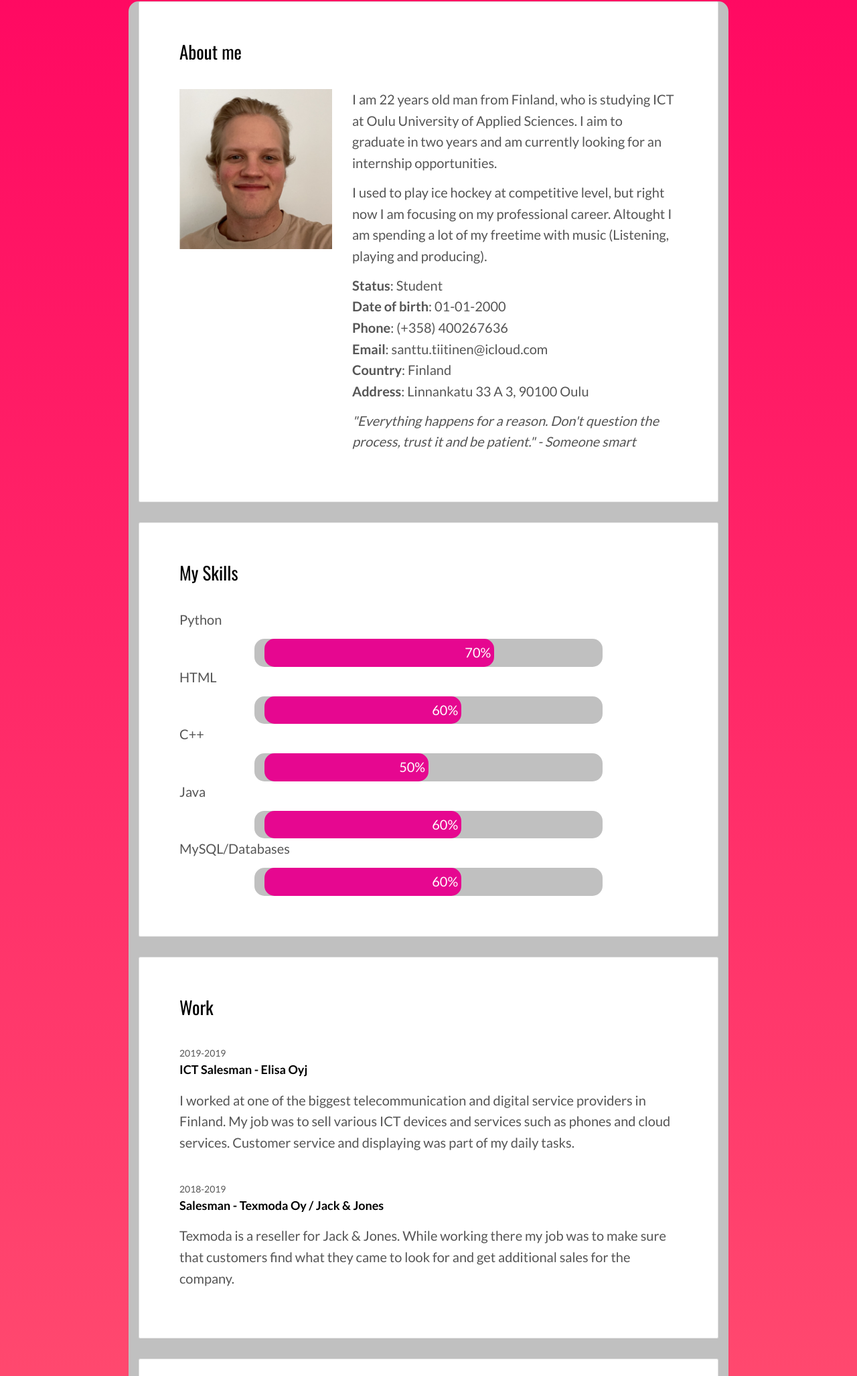
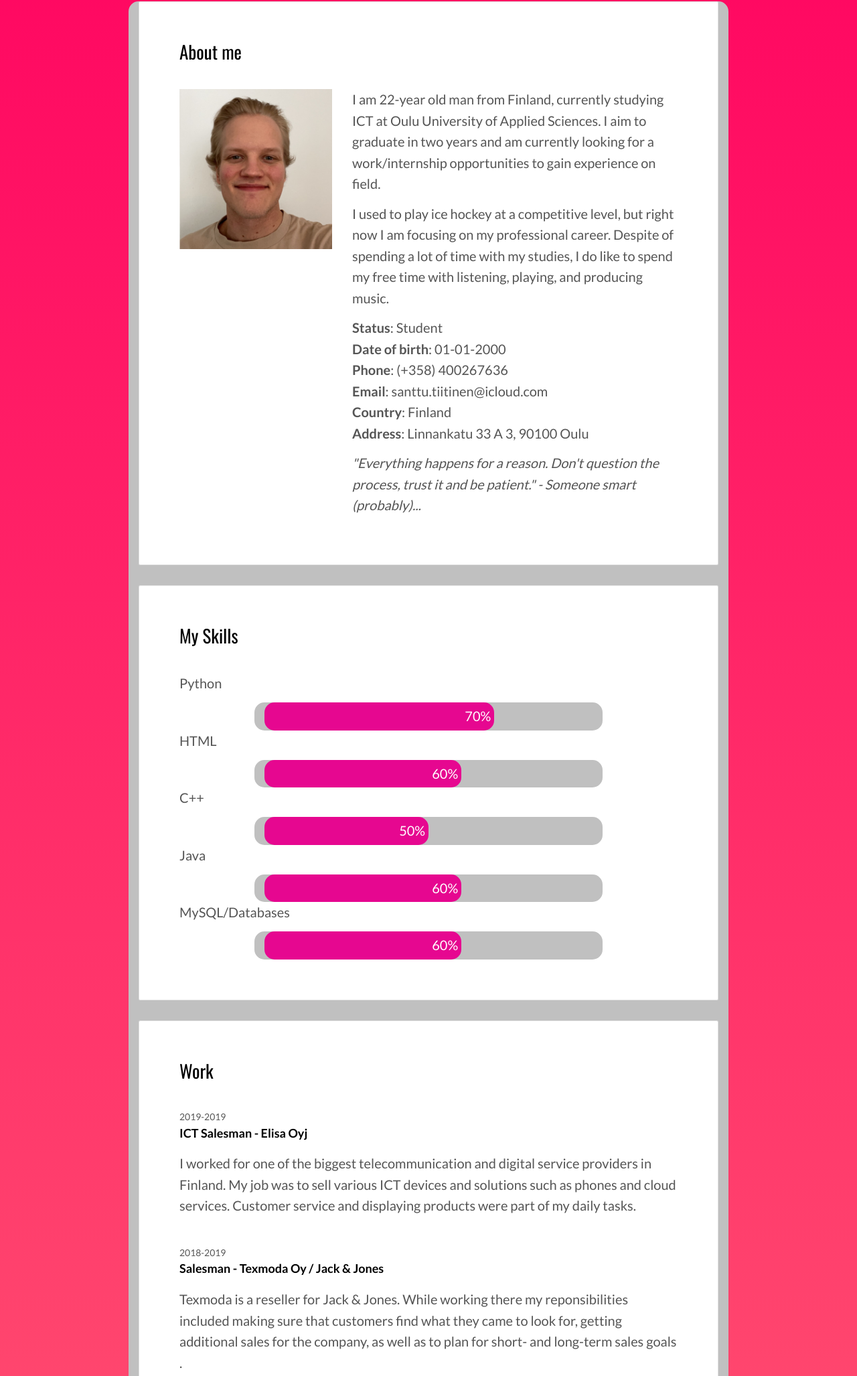
Before and after one commit to santtutiitinen/santtu.github.io, a plain HTML site: page index.html in a window 1280 px wide. Shown: the part 311-2366 px from the top of the page at 67% size. Drawn offline with nearby package versions, Linux system fonts and the light colour scheme; files whose address does not match are found by name.

Commit message:
Update index.html
Päivitystä

```diff
--- a/index.html
+++ b/index.html
@@ -61,15 +61,15 @@
               </div>
               <div class="col-md-8">
 
-              <p>I am 22 years old man from Finland, who is studying ICT at Oulu University of Applied Sciences.
-                 I aim to graduate in two years and am currently looking for an internship opportunities. </p>
-              <p>I used to play ice hockey at competitive level, but right now I am focusing on my professional career. Altought I am spending a lot of my freetime with music
-                 (Listening, playing and producing).</p>
+              <p>I am 22-year old man from Finland, currently studying ICT at Oulu University of Applied Sciences.
+                 I aim to graduate in two years and am currently looking for a work/internship opportunities to gain experience on field.</p>
+              <p>I used to play ice hockey at a competitive level, but right now I am focusing on my professional career. Despite of spending a lot of time with my studies, I do like to spend my free time with
+                 listening, playing, and producing music.</p>
               <p><b>Status</b>: Student<br><b>Date of birth</b>: 01-01-2000<br><b>Phone</b>: (+358) 400267636<br><b>Email</b>: santtu.tiitinen@icloud.com
                 <br><b>Country</b>: Finland<br><b>Address</b>: Linnankatu 33 A 3, 90100 Oulu
               </p>
               <p>
-                <i>"Everything happens for a reason. Don't question the process, trust it and be patient." - Someone smart</i>
+                <i>"Everything happens for a reason. Don't question the process, trust it and be patient." - Someone smart (probably)...</i>
               </p>
               </div>
             </div>
@@ -142,9 +142,9 @@
               <h3 class="h5 date-title">ICT Salesman - <a href="https://elisa.fi/yhtiotieto/" title="Link to company page">Elisa Oyj</a></h3>
 
 
-              <p>I worked at one of the biggest telecommunication and digital service providers in Finland.
-                My job was to sell various ICT devices and services such as phones and cloud services. Customer service and
-                displaying was part of my daily tasks.
+              <p>I worked for one of the biggest telecommunication and digital service providers in Finland.
+                My job was to sell various ICT devices and solutions such as phones and cloud services. Customer service and
+                displaying products were part of my daily tasks.
               </p>
             </div>
 
@@ -152,8 +152,8 @@
               <small class="date">2018-2019</small>
               <h3 class="h5 date-title">Salesman - <a href="http://www.texmoda.fi/" title="Link to company page">Texmoda Oy / Jack & Jones</a></h3>
 
-              <p>Texmoda is a reseller for Jack & Jones. While working there my job was to make sure that
-                customers find what they came to look for and get additional sales for the company.
+              <p>Texmoda is a reseller for Jack & Jones. While working there my reponsibilities included making sure that
+                customers find what they came to look for, getting additional sales for the company, as well as to plan for short- and long-term sales goals .
               </p>
             </div>
           </div>
```
